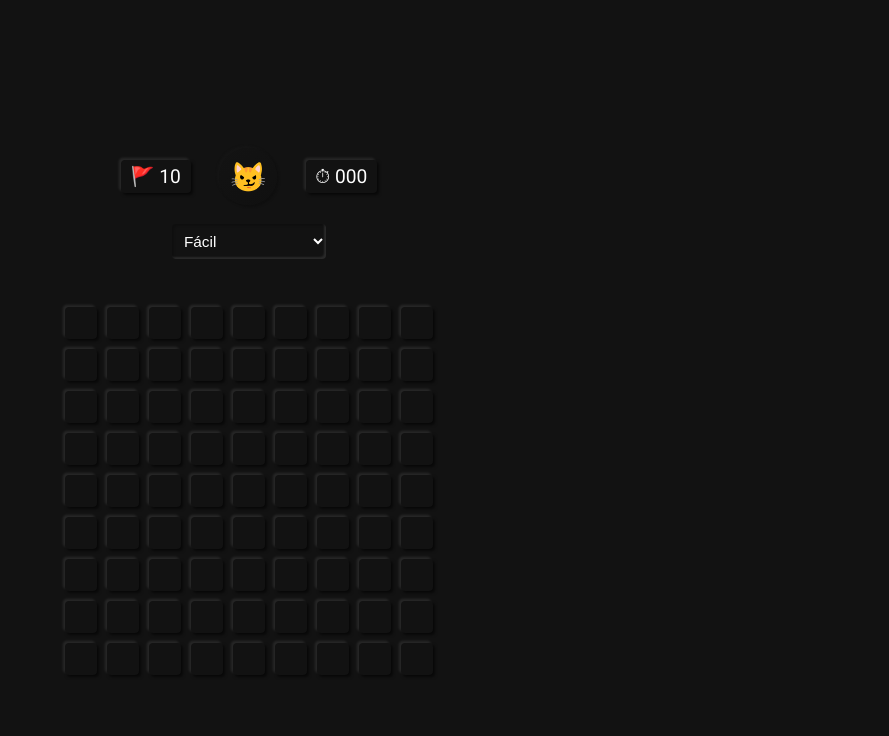
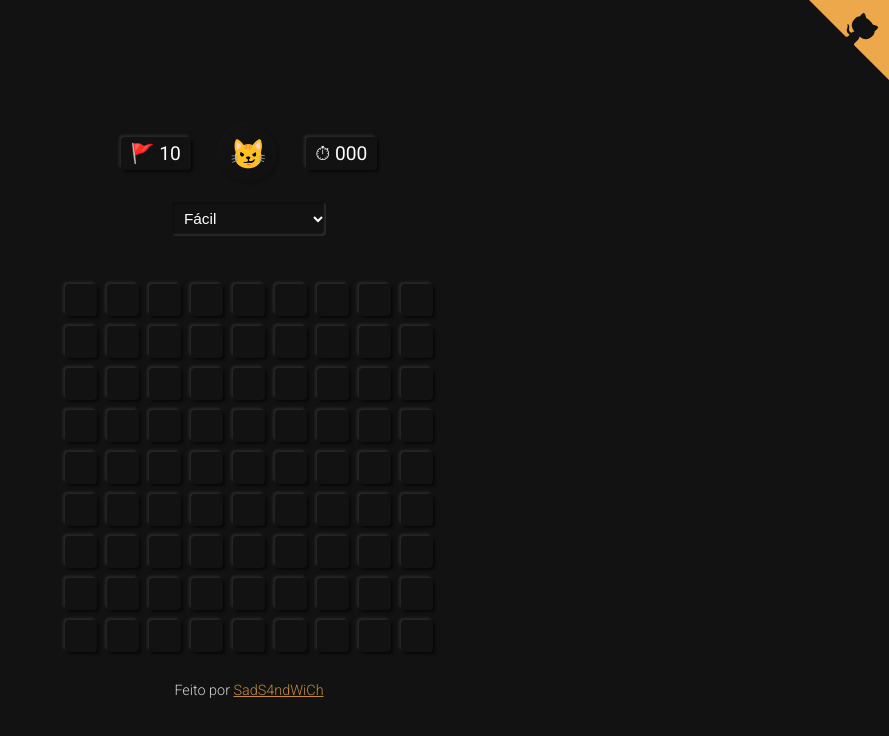
Before and after one commit to SadS4ndWiCh/minesweeper-nextjs, a Next.js app: page / in a window 1280 px wide. Shown: the top 736 px of the page, without its empty margins (391-1280 px from the left). Built offline with nearby package versions, Linux system fonts and the light colour scheme.

Commit message:
add: Include footer component

```diff
--- a/src/pages/index.tsx
+++ b/src/pages/index.tsx
@@ -1,6 +1,8 @@
 import Head from 'next/head';
 
 import { Game } from '@components/Game'
+import { Footer } from '@components/Footer';
+import { GithubCorner } from '@components/GithubCorner';
 
 import styles from '@styles/pages/Home.module.css'
 
@@ -11,9 +13,13 @@ export default function Home() {
         <title>Minesweeper</title>
       </Head>
 
+      <GithubCorner />
+
       <main>
         <Game />
       </main>
+
+      <Footer />
     </div>
   )
 }
```
